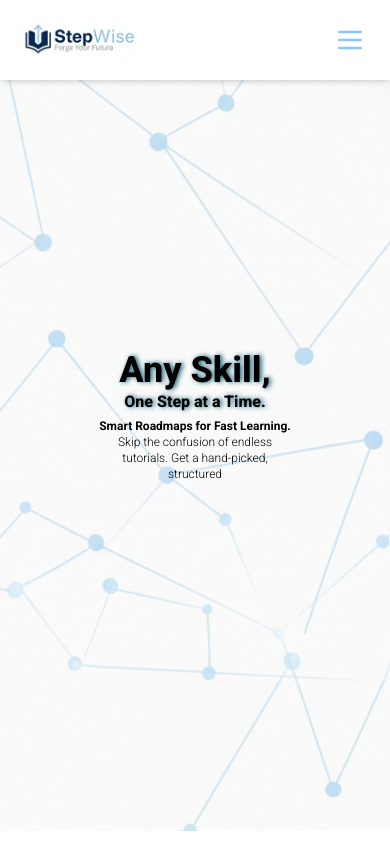
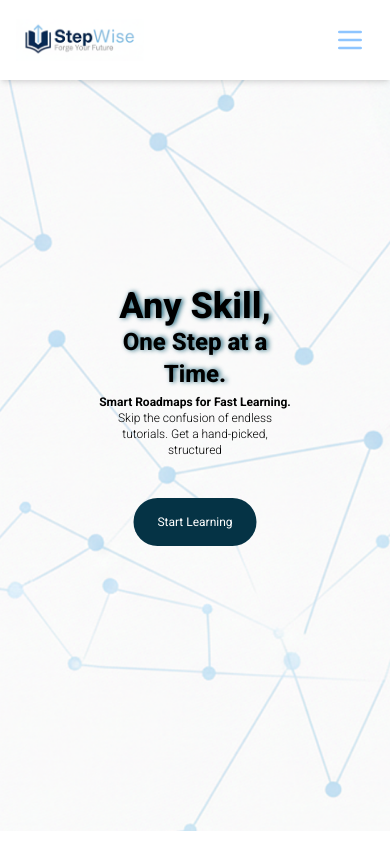
Before and after one commit to Step-Wise-Roadmaps/Step-Wise, a React (Vite) app in the folder Frontend/: page / in a window 390 px wide. Built offline with nearby package versions, Linux system fonts and the light colour scheme.

Commit message:
style: add button style and responsive

```diff
--- a/Frontend/src/page/Hero.jsx
+++ b/Frontend/src/page/Hero.jsx
@@ -13,12 +13,16 @@ function Hero() {
                     <div className='absolute top-1/2 left-1/2 transform -translate-x-1/2 -translate-y-1/2 text-center text-white'>
                         <div>
                             <h1 className='roboto-extrabold text-black text-4xl md:text-8xl xl:text-8xl [text-shadow:_2px_0px_5px_rgb(21_94_117)]'>Any Skill,</h1>
-                            <h1 className='roboto-extrabold text-black text-bace md:text-4xl xl:text-7xl [text-shadow:_2px_0px_5px_rgb(21_94_117)]'>One Step at a Time.</h1>
+                            <h1 className='roboto-extrabold text-black text-2xl md:text-4xl xl:text-7xl [text-shadow:_2px_0px_5px_rgb(21_94_117)]'>One Step at a Time.</h1>
                         </div>
 
                         <div className='mt-1'>
-                            <p className='roboto-bold text-black text-xs md:text-2xl xl:text-3xl'>Smart Roadmaps for Fast Learning.</p>
+                            <p className='roboto-bold text-black text-xs md:text-xl xl:text-3xl'>Smart Roadmaps for Fast Learning.</p>
                             <p className='roboto-light text-black text-xs md:text-xl xl:text-2xl'>Skip the confusion of endless tutorials. Get a hand-picked, structured </p>
+                        </div>
+
+                        <div className='mt-10 md:mt-12'>
+                            <button className='px-6 py-4 md:px-14 md:py-4 md:text-lg focus:outline-hidden text-xs bg-cyan-950 rounded-full hover:bg-cyan-800 duration-200 cursor-pointer roboto-regular'>Start Learning</button>
                         </div>
                     </div>
                 </div>
```
